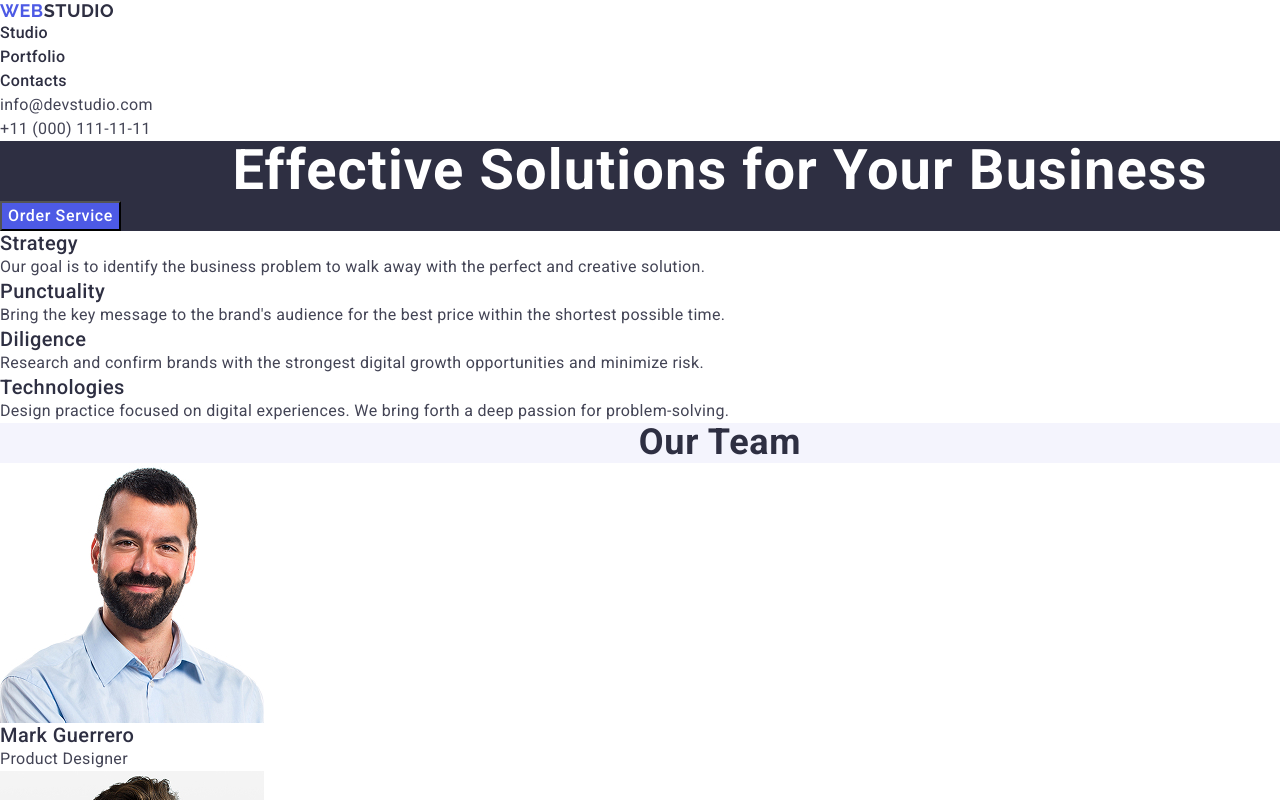
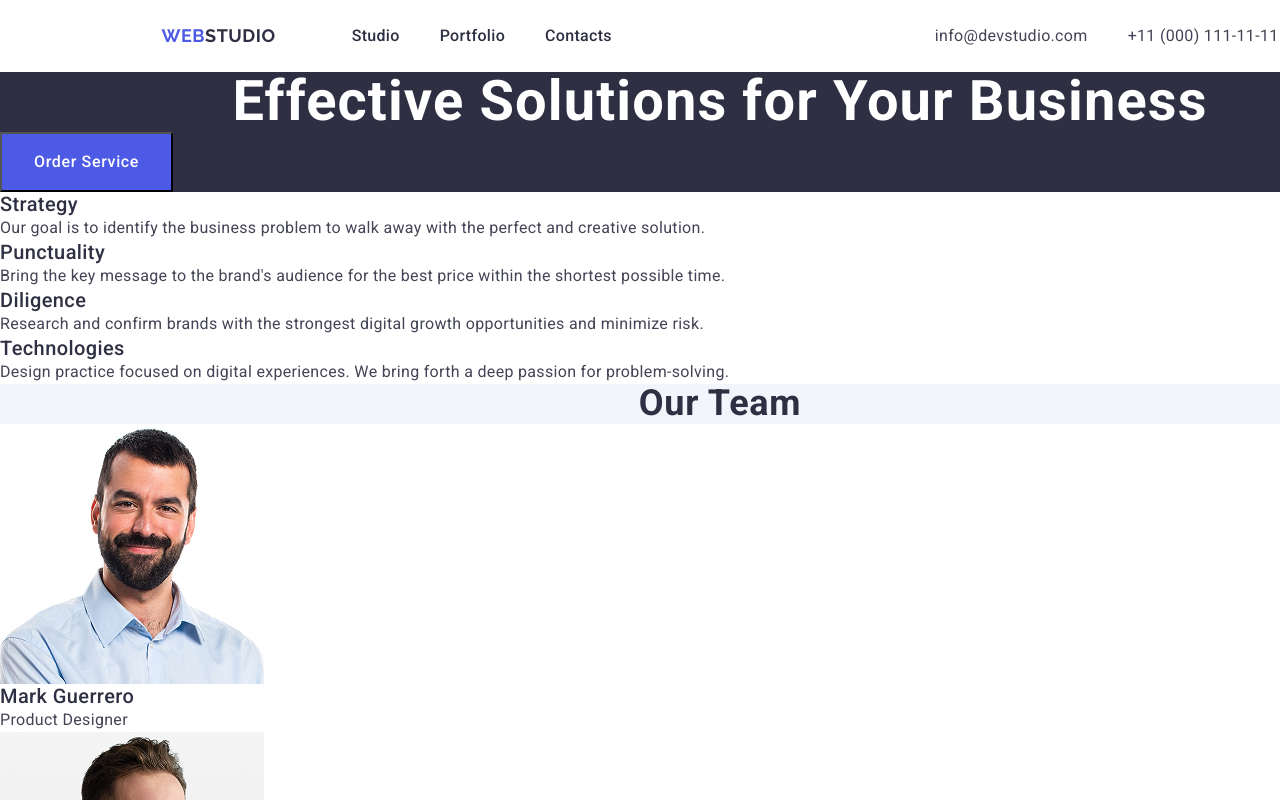
Before and after one commit to oleksandr-maksymchuk-2712/goit-markup-hw-03, a plain HTML site: page index.html in a window 1280 px wide. Shown: the top 800 px of the page. Drawn offline with nearby package versions, Linux system fonts and the light colour scheme.

Commit message:
header is done

```diff
--- a/css/styles.css
+++ b/css/styles.css
@@ -17,7 +17,8 @@ ul {
 
 a {
 text-decoration: none;
-color: #2E2F42
+color: #2E2F42;
+font-style: normal;
 }
 
 img {
@@ -28,15 +29,51 @@ img {
 width: 1440px;
 }
 
-.address{
-    font-style: normal;
+/* HEADER */
+
+.header-header{
+display: flex;
+justify-content: space-around;
+}
+.header-box{
+    display: flex;
+    align-items: center;
+    /* margin: 24px 0; */
+
+}
+
+.header-list{
+    display: flex;
+    gap: 40px;
+    margin: 24px 0;
+}
+
+.logo {
+    font-family: "Raleway", sans-serif;
+    font-weight: 700;
+    font-size: 18px;
+    line-height: 1.17;
+    letter-spacing: 0.03em;
+    text-transform: uppercase;
+    color: #4D5AE5;
+}
+
+.logo1 {
+    color: #2E2F42;
+    padding-right: 76px;
+}
+
+.nav {
+    font-family: var(--font-family);
+    font-weight: 500;
+    line-height: 1.5;
+    letter-spacing: 0.02em;
+    color: #2E2F42;
 }
 
 .my-info{
     font-family: var(--font-family);
         font-weight: 400;
-
-        /* line-height: 24px; */
         line-height: 1.5;
         letter-spacing: 0.02em;
         color: #434455;
@@ -46,34 +83,16 @@ width: 1440px;
     color: #404bbf;
 }
 
-.logo{
-    font-family: "Raleway", sans-serif;
-        font-weight: 700;
-        font-size: 18px;
 
-        /* line-height: 21px; */
-        line-height: 1.17;
-        letter-spacing: 0.03em;
-        text-transform: uppercase;
-        color: #4D5AE5;
-}
-
-.logo1{
-color: #2E2F42;
-}
-
-.nav {
-    font-family: var(--font-family);
-        font-weight: 500;
-
-        /* line-height: 24px; */
-        line-height: 1.5;
-        letter-spacing: 0.02em;
-        color: #2E2F42;
-}
 
 .nav:hover, .nav:focus{
     color: #404bbf;
+}
+
+/* SECTION`s */
+
+.section-one .container{
+    align-items: center;
 }
 
 .section-one {
@@ -85,8 +104,6 @@ color: #2E2F42;
     font-family: var(--font-family);
         font-weight: 700;
         font-size: 56px;
-
-        /* line-height: 60px; */
         line-height: 1.07;
         letter-spacing: 0.02em;
         text-align: center;
@@ -101,6 +118,7 @@ color: #2E2F42;
     background-color: #4D5AE5;
     color: #FFFFFF;
     cursor: pointer;
+    padding: 16px 32px;
 }
 
 .order-service:hover, .order-service:focus{
@@ -111,8 +129,6 @@ color: #2E2F42;
     font-family: var(--font-family);
         font-weight: 500;
         font-size: 20px;
-
-        /* line-height: 24px; */
         line-height: 1.2;
         letter-spacing: 0.02em;
         color: #2E2F42;
--- a/index.html
+++ b/index.html
@@ -23,19 +23,19 @@
   <body>
     <!-- Шапка сайту -->
     <header>
-      <div class="container">
-        <nav>
+      <div class="container header-header">
+        <nav class="header-box">
           <a class="logo" href="./index.html"
             >Web<span class="logo1">Studio</span></a
           >
-          <ul>
+          <ul class="header-list">
             <li><a class="nav" href="./index.html">Studio</a></li>
             <li><a class="nav" href="">Portfolio</a></li>
             <li><a class="nav" href="">Contacts</a></li>
           </ul>
         </nav>
         <address class="address">
-          <ul>
+          <ul class="header-list">
             <li>
               <a class="my-info" href="mailto:info@devstudio.com"
                 >info@devstudio.com</a
@@ -52,14 +52,12 @@
     </header>
     <!-- Основний контент -->
     <main>
+      <div class="container">
         <section class="section-one">
-        <div class="container">
           <h1 class="title">Effective Solutions for Your Business</h1>
           <button class="order-service" type="button">Order Service</button>
-        </div>
         </section>
         <section class="section-two">
-        <div class="container">
           <h2 class="team-title"></h2>
           <ul>
             <li>
@@ -91,10 +89,8 @@
               </p>
             </li>
           </ul>
-        </div>
         </section>
         <section class="section-three">
-        <div class="container">
           <h2 class="team-title">Our Team</h2>
           <ul>
             <li class="team">
@@ -138,10 +134,8 @@
               <p class="benefits-text">UI Designer</p>
             </li>
           </ul>
-        </div>
         </section>
         <section>
-        <div class="container">
           <h2 class="team-title">Our Portfolio</h2>
           <ul>
             <li>
@@ -205,8 +199,8 @@
               <p class="benefits-text">Marketing</p>
             </li>
           </ul>
+        </section>
       </div>
-      </section>
     </main>
     <!-- Підвал сайту -->
     <footer class="footer">
```
Lines whose indentation alone changed are shown as unchanged.
